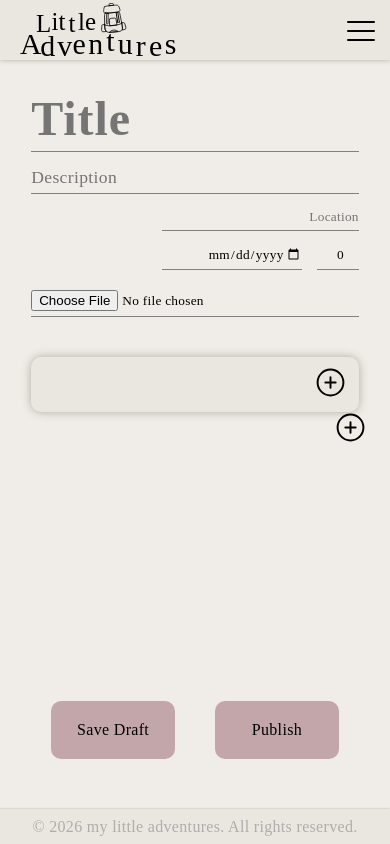
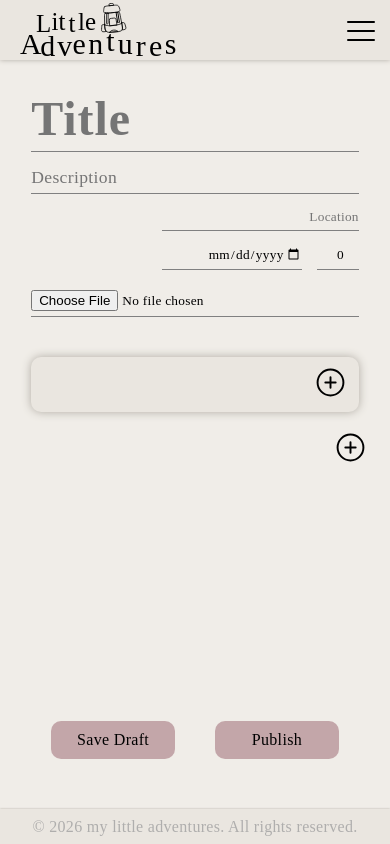
Before and after one commit to ayanomk/blog, a React app: page /admin/create-blog in a window 390 px wide. Built offline with nearby package versions, Linux system fonts and the light colour scheme; sample sign-in values are in the browser's storage; the HTML template or start-up script is replaced by a standard one; a web font is replaced by a local one.

Commit message:
Adjust add component button and publish buttons

```diff
--- a/src/pages/CreateBlog.css
+++ b/src/pages/CreateBlog.css
@@ -183,9 +183,17 @@
     .createBlog .hero {
         width: 100%;
     }
+    .createBlog .mainInput .inputAdd button {
+        margin-top: 20px;
+    }
 }
 @media (max-width: 700px) {
     .createBlog .dateLocation {
         width: 60%;
     }
 }
+@media (max-width: 390px) {
+    .createBlog .submitButtons button {
+        padding: 10px 20px;
+    }
+}
```
